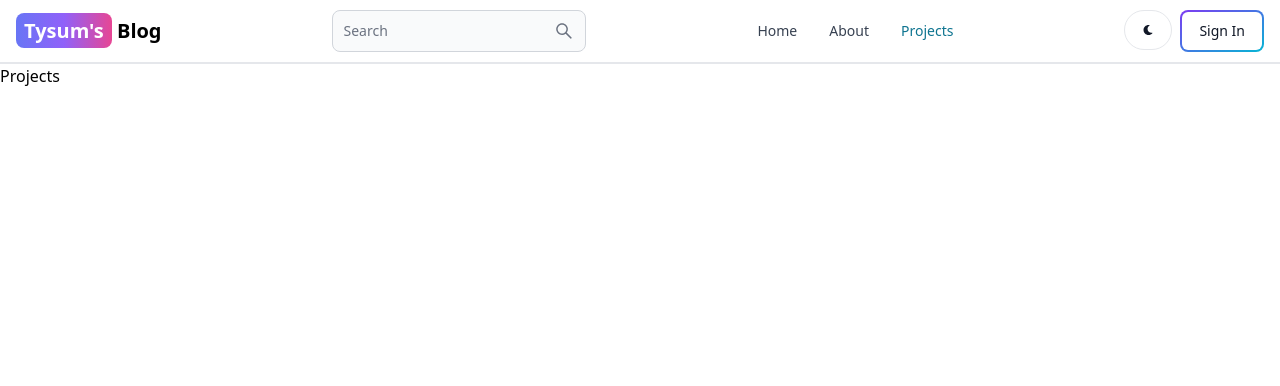
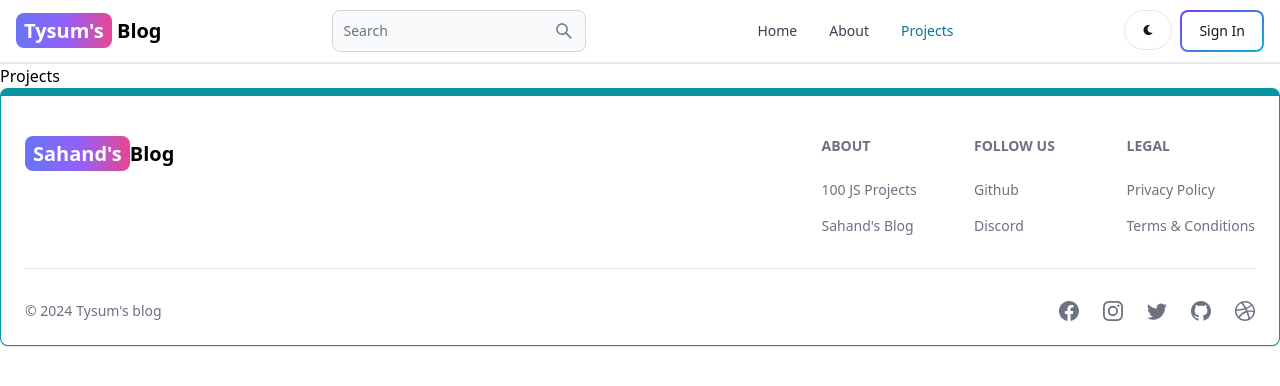
Before and after one commit to aditisingh261999/Blog-Website, a React (Vite) app in the folder client/: page /projects in a window 1280 px wide. Shown: the top 386 px of the page. Built offline with nearby package versions, Linux system fonts and the light colour scheme.

Commit message:
Created and added footer component

```diff
--- a/client/src/App.jsx
+++ b/client/src/App.jsx
@@ -7,19 +7,25 @@
 import Dashboard from "./pages/Dashboard";
 import Projects from "./pages/Projects";
 import Headers from "./components/Headers";
+import Footer from "./components/Footer";
 
 export default function App() {
   return (
     <BrowserRouter>
       <Headers />
+      <div>
+        {" "}
+        {/* Wrap Routes and Footer inside a parent element */}
         <Routes>
           <Route path="/" element={<Home />} />
           <Route path="/about" element={<About />} />
-        <Route path="/signin" element={<SignIn />} />
-        <Route path="/signup" element={<SignUp />} />
+          <Route path="/sign-in" element={<SignIn />} />
+          <Route path="/sign-up" element={<SignUp />} />
           <Route path="/dashboard" element={<Dashboard />} />
           <Route path="/projects" element={<Projects />} />
         </Routes>
+        <Footer />
+      </div>
     </BrowserRouter>
   );
 }
--- /dev/null
+++ b/client/src/components/Footer.jsx
@@ -0,0 +1,86 @@
+import { Footer } from "flowbite-react";
+import { Link } from "react-router-dom";
+import {
+  BsFacebook,
+  BsInstagram,
+  BsTwitter,
+  BsGithub,
+  BsDribbble,
+} from "react-icons/bs";
+export default function FooterCom() {
+  return (
+    <Footer container className="border border-t-8 border-teal-500">
+      <div className="w-full max-w-7xl mx-auto">
+        <div className="grid w-full justify-between sm:flex md:grid-cols-1">
+          <div className="mt-5">
+            <Link
+              to="/"
+              className="self-center whitespace-nowrap text-lg sm:text-xl font-semibold dark:text-white"
+            >
+              <span className="px-2 py-1 bg-gradient-to-r from-indigo-500 via-purple-500 to-pink-500 rounded-lg text-white">
+                Sahand's
+              </span>
+              Blog
+            </Link>
+          </div>
+          <div className="grid grid-cols-2 gap-8 mt-4 sm:grid-cols-3 sm:gap-6">
+            <div>
+              <Footer.Title title="About" />
+              <Footer.LinkGroup col>
+                <Footer.Link
+                  href="https://www.100jsprojects.com"
+                  target="_blank"
+                  rel="noopener noreferrer"
+                >
+                  100 JS Projects
+                </Footer.Link>
+                <Footer.Link
+                  href="/about"
+                  target="_blank"
+                  rel="noopener noreferrer"
+                >
+                  Sahand's Blog
+                </Footer.Link>
+              </Footer.LinkGroup>
+            </div>
+            <div>
+              <Footer.Title title="Follow us" />
+              <Footer.LinkGroup col>
+                <Footer.Link
+                  href="https://www.github.com/Tysum"
+                  target="_blank"
+                  rel="noopener noreferrer"
+                >
+                  Github
+                </Footer.Link>
+                <Footer.Link href="#">Discord</Footer.Link>
+              </Footer.LinkGroup>
+            </div>
+            <div>
+              <Footer.Title title="Legal" />
+              <Footer.LinkGroup col>
+                <Footer.Link href="#">Privacy Policy</Footer.Link>
+                <Footer.Link href="#">Terms &amp; Conditions</Footer.Link>
+              </Footer.LinkGroup>
+            </div>
+          </div>
+        </div>
+        <Footer.Divider />
+        <div className="w-full sm:flex sm:items-center sm:justify-between">
+          <Footer.Copyright
+            href="#"
+            by="Tysum's blog"
+            year={new Date().getFullYear()}
+          />
+          <div className="flex gap-6 sm:mt-0 mt-4 sm:justify-center">
+            <Footer.Icon href="#" icon={BsFacebook} />
+            <Footer.Icon href="#" icon={BsInstagram} />
+            <Footer.Icon href="#" icon={BsTwitter} />
+            <Footer.Icon href="https://github.com/Tysum" icon={BsGithub} />
+            <Footer.Icon href="#" icon={BsDribbble} />
+          </div>
+        </div>
+      </div>
+    </Footer>
+  );
+}
```
Lines whose indentation alone changed are shown as unchanged.
